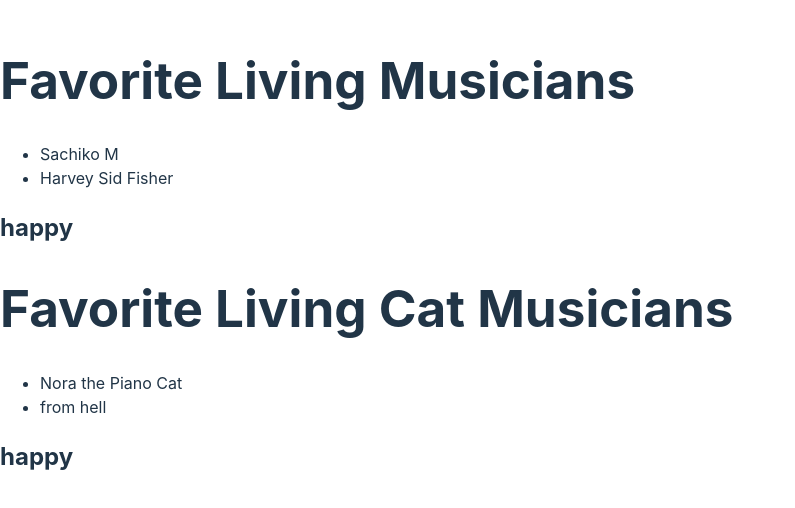
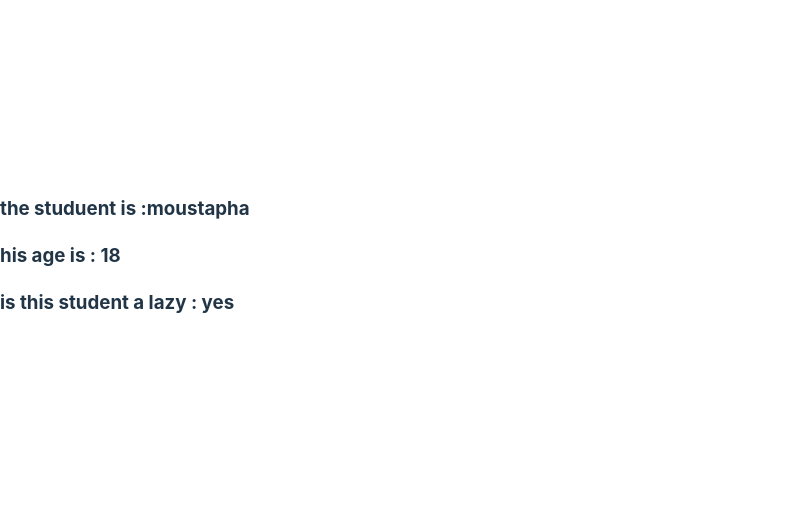
Before and after one commit to MethanBlun/codecademy_react, a React (Vite) app in the folder codecademy_react/: page / in a window 1280 px wide. Shown: the part 144-652 px from the top of the page, without its empty margins (0-795 px from the left). Built offline with nearby package versions, Linux system fonts and the light colour scheme.

Commit message:
env for props rererelearning(ytb tutorial)

```diff
--- a/codecademy_react/src/App.jsx
+++ b/codecademy_react/src/App.jsx
@@ -1,28 +1,10 @@
-
-import React, { createElement } from 'react';
-import { createRoot } from 'react-dom/client';
+import React, { createElement } from "react";
+import { createRoot } from "react-dom/client";
+import Student from "./student";
 // import CryptoJS from 'crypto-js';
 
-
-import List from './list';
-
-
 function App() {
-  return (
-    <div>
-      <List type='Living Musician'>
-        <li>Sachiko M</li>
-        <li>Harvey Sid Fisher</li>
-      </List>
-      <List  type='Living Cat Musician'>
-        <li>Nora the Piano Cat</li>
-        <li> from hell</li>
-      </List>
-
-
-    </div>
-  );
+  return <Student age={18} name="moustapha" isStudentRich={true} />;
 }
 
-
-export default App
+export default App;
--- a/codecademy_react/src/list.jsx
+++ /dev/null
@@ -1,21 +0,0 @@
-
-import React from 'react';
-
-function List(props) {
-  let titleText = `Favorite ${props.type}`;
-  if (props.children instanceof Array) {
-    titleText += 's';
-  }
-  return (
-    <div>
-      <h1>{titleText}</h1>
-      <ul>{props.children}</ul>
-      <h2>{props.try}</h2>
-    </div>
-  );
-}
-List.defaultProps = {
-  try:'happy'
-}
-
-export default List;
--- /dev/null
+++ b/codecademy_react/src/student.jsx
@@ -0,0 +1,16 @@
+import React from "react";
+
+// const Student = (props) => {
+//   <h1>{props.name}</h1>
+// }
+function Student(props) {
+  return (
+    <>
+      <h3> the studuent is :{props.name}</h3>
+      <h3> his age is : {props.age}</h3>
+      <h3> is this student a lazy : {props.isStudentRich ?  'yes' : 'no'}</h3>
+    </>
+  );
+}
+
+export default Student;
```
Also changed, not shown: codecademy_react/src/index.css (+3 -7 lines), codecademy_react/src/test.scss (+6 -13 lines).
